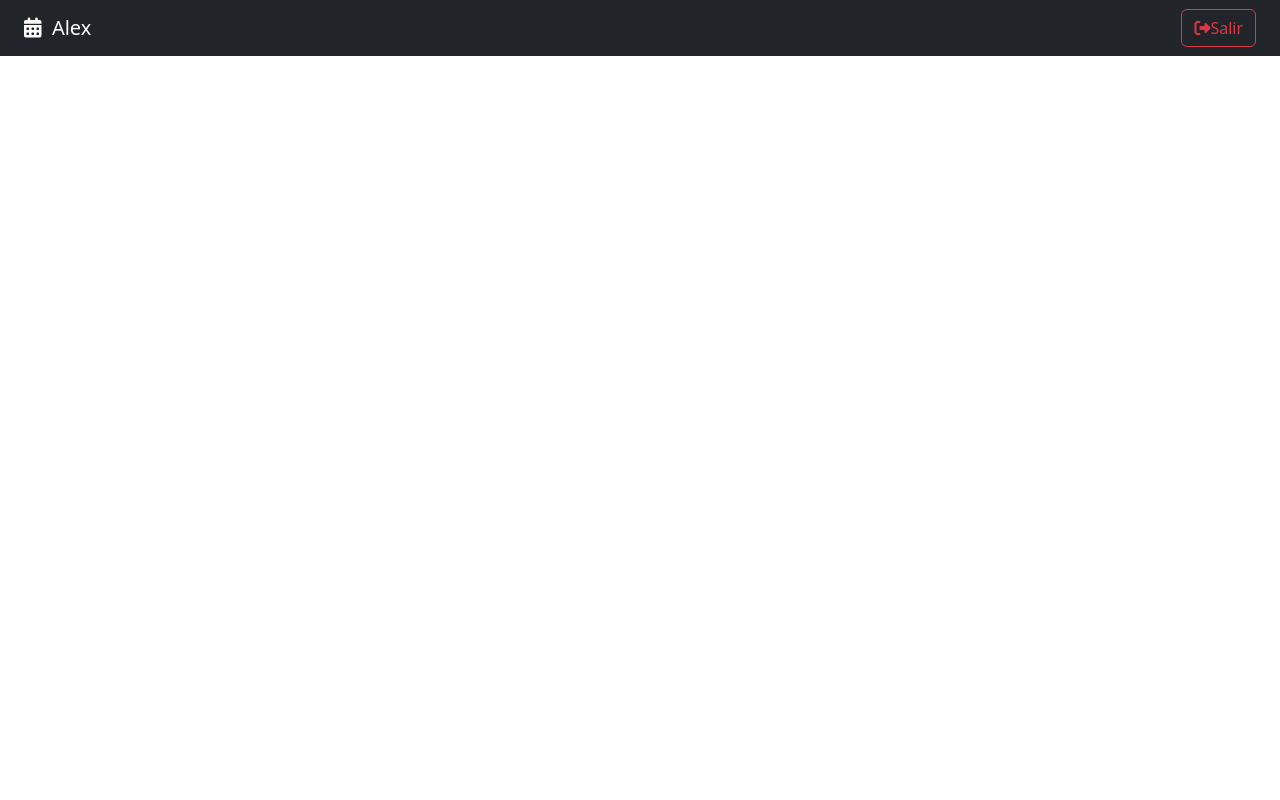
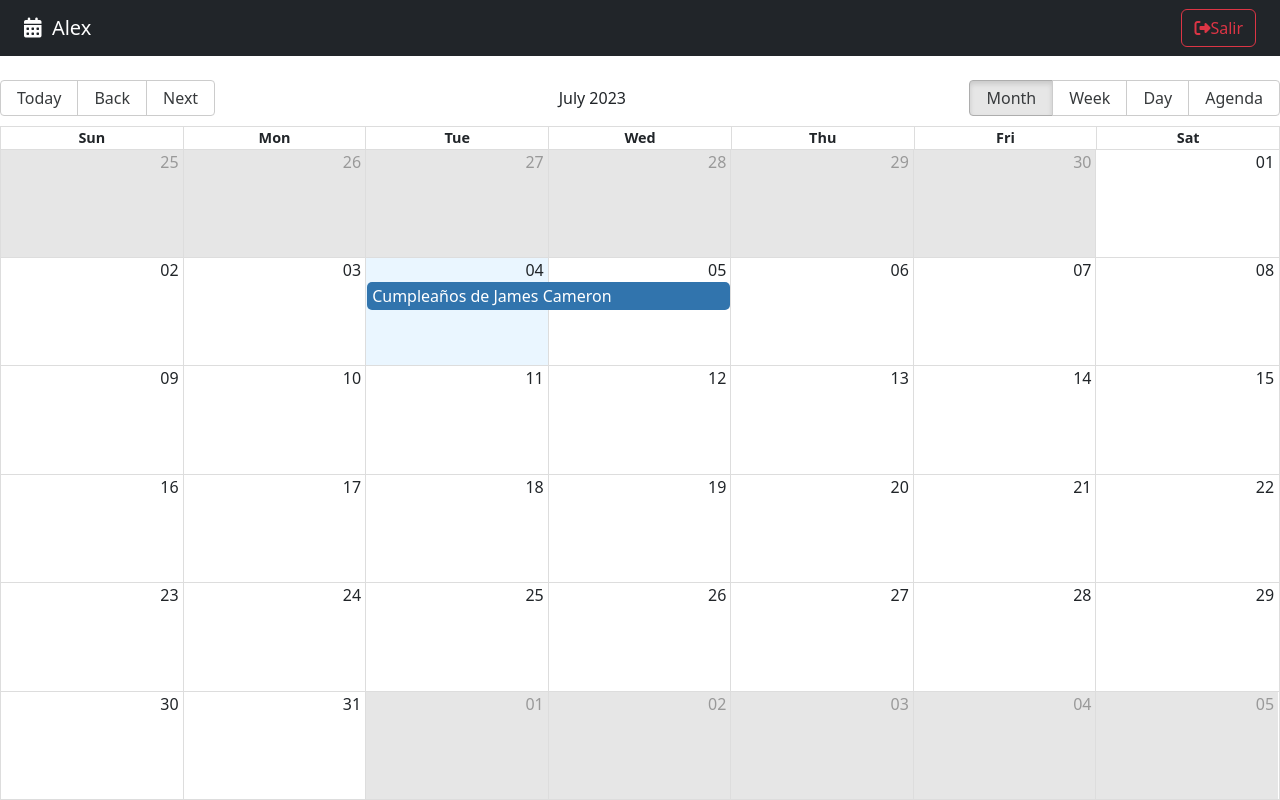
Before and after one commit to Alexis-Alara/Calendar-App, a React (Vite) app: page / in a window 1280 px wide. Built offline with nearby package versions, Linux system fonts and the light colour scheme.

Commit message:
calendarPage with react-big-calendar

```diff
--- a/package.json
+++ b/package.json
@@ -10,9 +10,11 @@
     "preview": "vite preview"
   },
   "dependencies": {
+    "date-fns": "^2.30.0",
     "localforage": "^1.10.0",
     "match-sorter": "^6.3.1",
     "react": "^18.2.0",
+    "react-big-calendar": "^1.8.1",
     "react-dom": "^18.2.0",
     "react-router-dom": "^6.14.1",
     "sort-by": "^1.2.0"
--- a/src/calendar/pages/CalendarPage.jsx
+++ b/src/calendar/pages/CalendarPage.jsx
@@ -1,9 +1,52 @@
+import { Calendar, dateFnsLocalizer } from 'react-big-calendar'
+import 'react-big-calendar/lib/css/react-big-calendar.css'
+
+import { addHours, format, parse, startOfWeek, getDay } from 'date-fns/esm'
+import enUS from 'date-fns/locale/en-US'
+
 import { Navbar } from "../"
 
+
+
+const locales = {
+  'en-US': enUS,
+}
+
+const localizer = dateFnsLocalizer({
+  format,
+  parse,
+  startOfWeek,
+  getDay,
+  locales,
+})
+
+const events = [{
+  title: 'Cumpleaños de James Cameron',
+  notes: 'Hay que comprar pastel',
+  start: new Date(),
+  end: addHours( new Date(), 2 ),
+  bgColor: '#fafafa',
+  user: {
+    _id: '123',
+    name: 'Alex'
+  }
+}]
+
 export const CalendarPage = () => {
+
+
+
   return (
     <>
       <Navbar/>
+      <Calendar
+        localizer={localizer}
+        events={ events }
+        startAccessor="start"
+        endAccessor="end"
+        style={{ height: 'calc( 100vh - 80px )' }}
+      />
+
     </>
   )
 }
```
Also changed, not shown: 1 other file (tests, documents, lock files or other folders).
